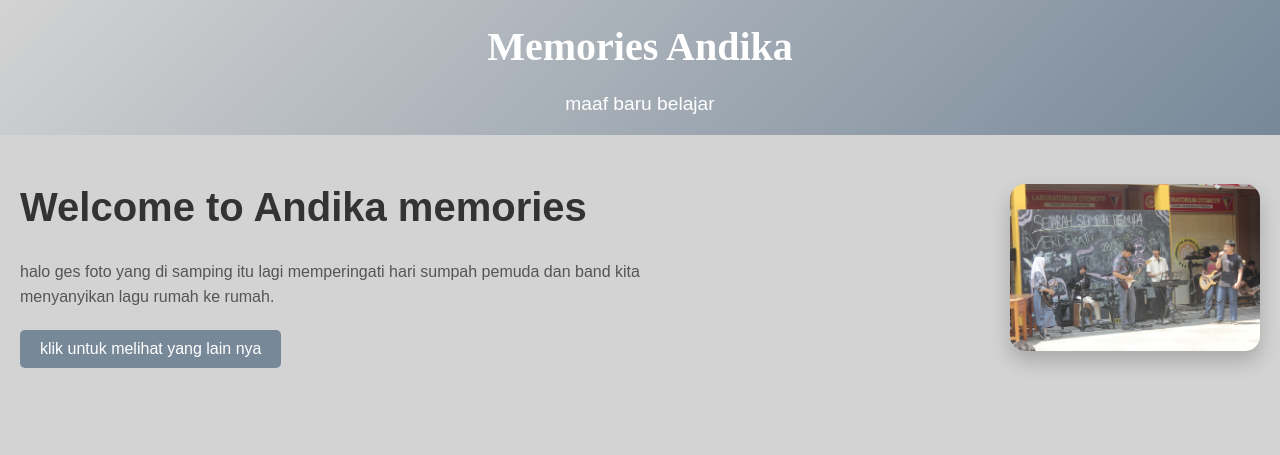
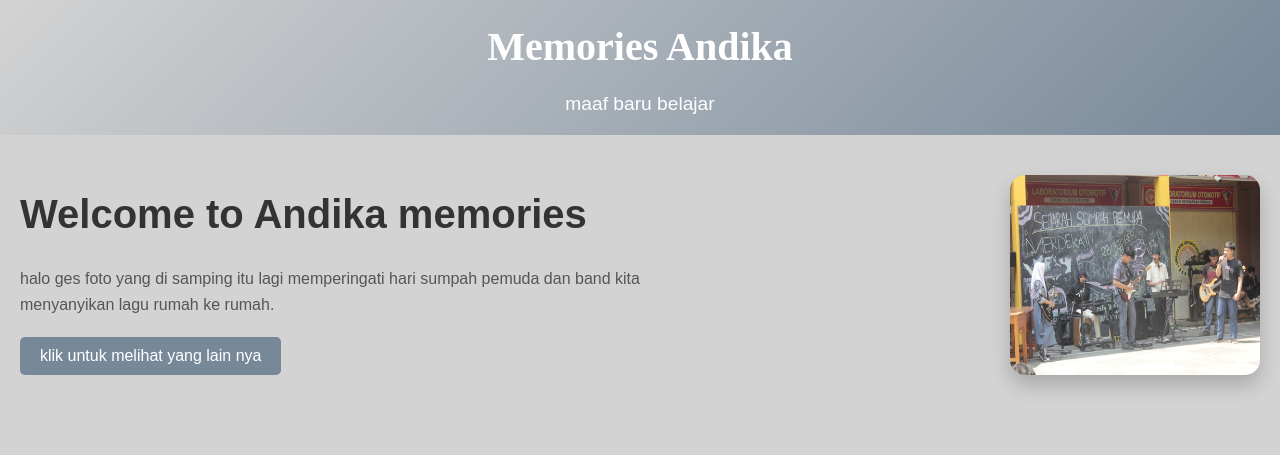
Before and after one commit to andika644/Website-Personal, a plain HTML site: page index.html in a window 1280 px wide. Shown: the top 455 px of the page. Drawn offline with Linux system fonts and the light colour scheme.

Commit message:
Add files via upload

```diff
--- a/index.html
+++ b/index.html
@@ -154,7 +154,8 @@
       <a href=web2.html><button>klik untuk melihat yang lain nya</button></a>
     </div>
     <div class="hero-image">
-      <img src="dika.JPG" alt="Foto dika">
+      <img src="dika.jpg" width="300" height="200" alt="Deskripsi gambar">
+
     </div>
   </section>
 
```
